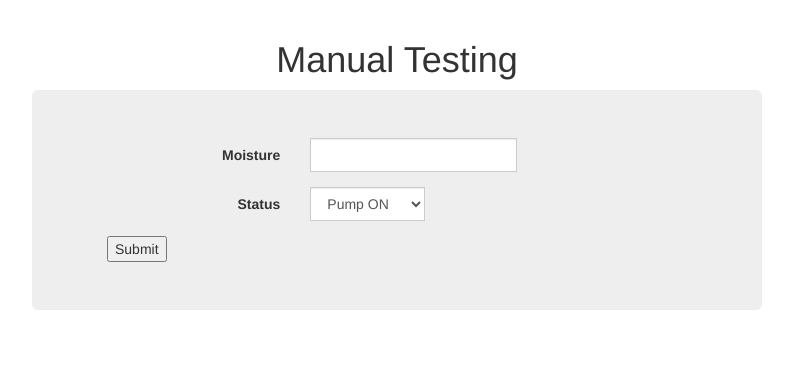
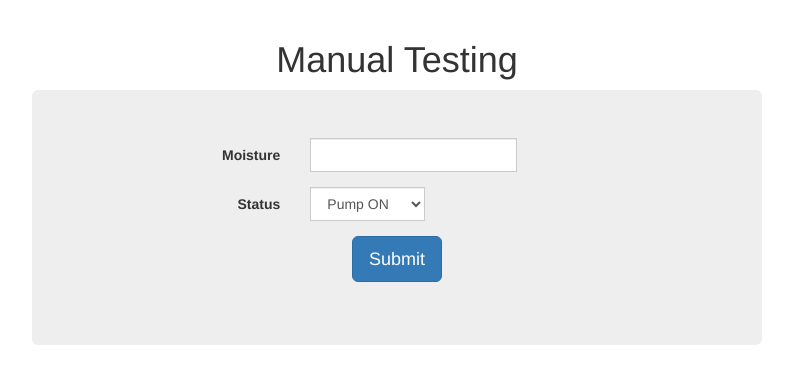
Before and after one commit to mohitkh7/irrigation-system, a Django app: page /test/ in a window 1280 px wide. Shown: the part 52-436 px from the top of the page, without its empty margins (243-1036 px from the left). Run offline with Django 3.2, Linux system fonts and the light colour scheme; some libraries are stand-ins or nearby versions.

Commit message:
button improved

```diff
--- a/templates/monitor/test.html
+++ b/templates/monitor/test.html
@@ -42,7 +42,10 @@
                 </div>
               </div>
             </div>
-              <input type="submit">
+
+            <div class="form-group " style="text-align:center">
+                <input type="submit" class="btn btn-lg btn-primary">
+            </div>
           </form>
         </div>
       </div>
```
